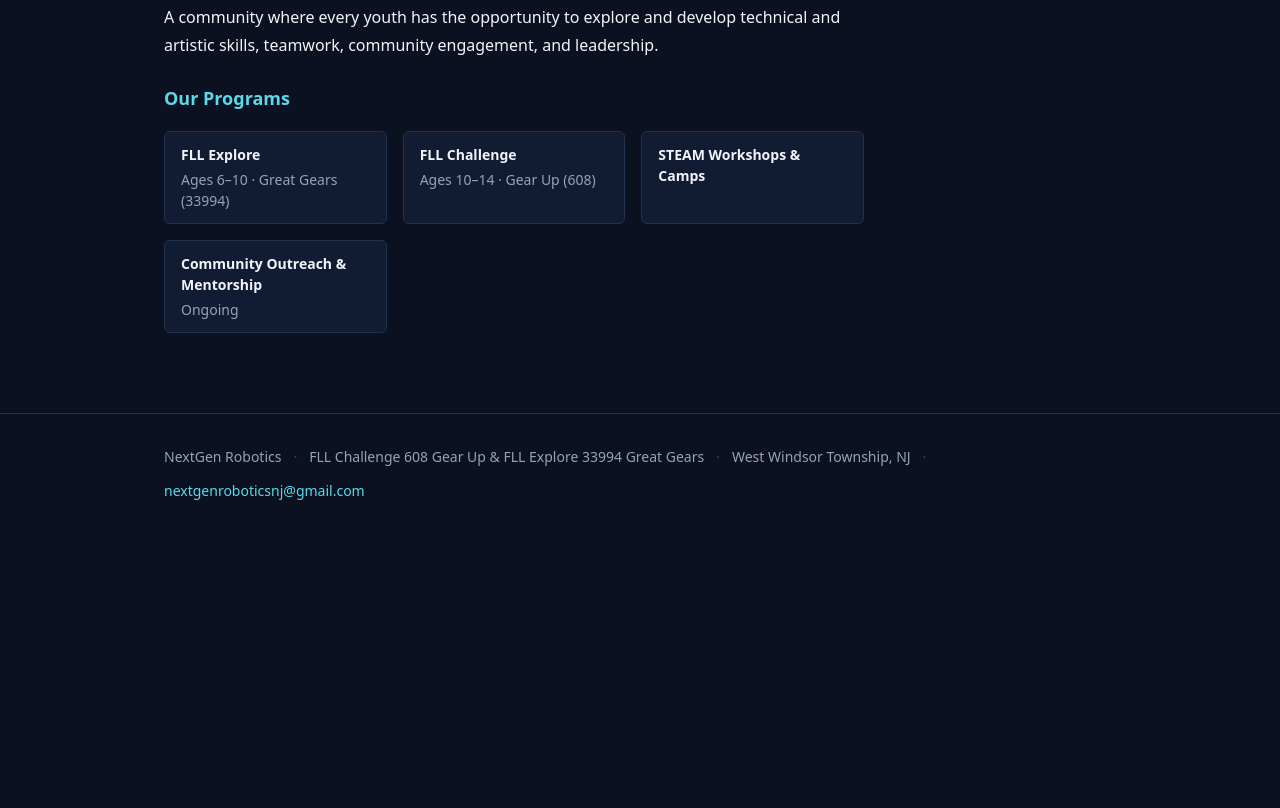
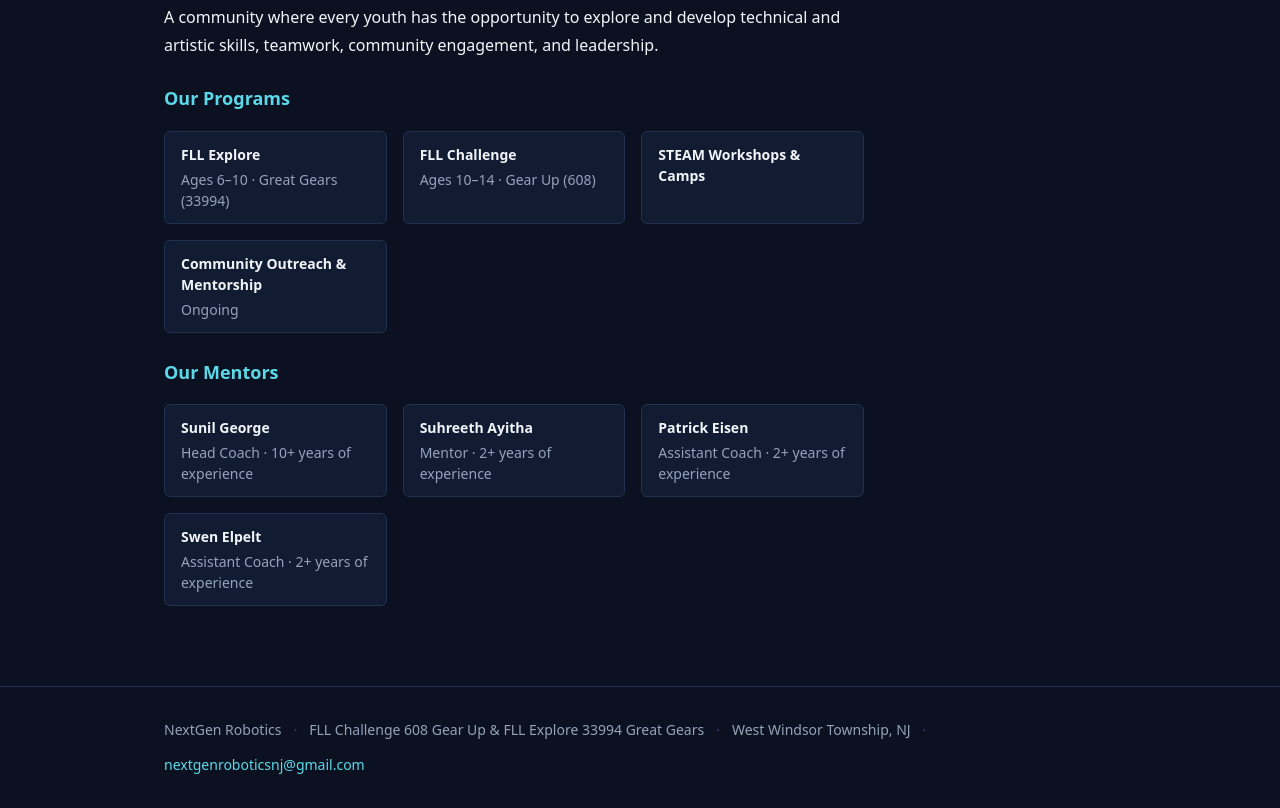
Before and after one commit to s-ayitha/NextGen-Robotics, a plain HTML site: page about.html in a window 1280 px wide. Shown: the part 658-1466 px from the top of the page. Before the commit the page ends 1193 px from the top, so only its background shows below. Drawn offline with Linux system fonts and the light colour scheme.

Commit message:
Added mentor section

```diff
--- a/about.html
+++ b/about.html
@@ -80,6 +80,14 @@
           <div class="program-chip"><strong>Community Outreach &amp; Mentorship</strong>Ongoing</div>
         </div>
 
+        <h3>Our Mentors</h3>
+        <div class="program-grid">
+          <div class="program-chip"><strong>Sunil George</strong>Head Coach &middot; 10+ years of experience</div>
+          <div class="program-chip"><strong>Suhreeth Ayitha</strong>Mentor &middot; 2+ years of experience</div>
+          <div class="program-chip"><strong>Patrick Eisen</strong>Assistant Coach &middot; 2+ years of experience</div>
+          <div class="program-chip"><strong>Swen Elpelt</strong>Assistant Coach &middot; 2+ years of experience</div>
+        </div>
+
       </div>
     </div>
   </section>
```
